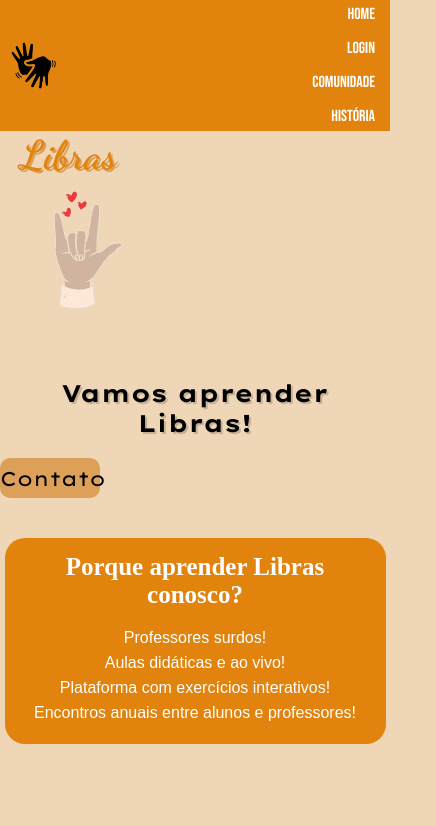
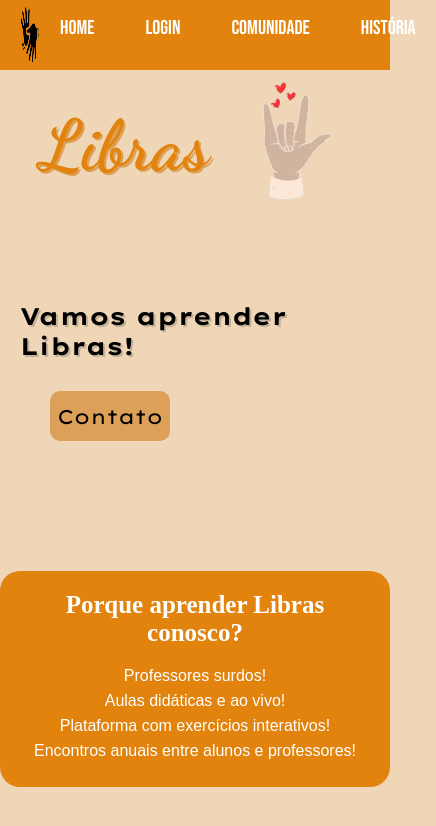
Before and after one commit to Lahyz/Landing-Page, a plain HTML site: page index.html in a window 390 px wide. Shown: the whole page, 436 px wide, since content can reach past the window. Drawn offline with Linux system fonts and the light colour scheme.

Commit message:
Atualizações de layout Centralizar titulo e conteudo.

```diff
--- a/index.html
+++ b/index.html
@@ -17,25 +17,30 @@
     </nav>
     </header>
     <main>
-        <section class="part1">
+        <div class="titulo">
         <h1>Libras</h1>
         <img src="imagens/loveyou-cortada.png" alt="imagem de perfil">
+        </div>
+
+        <div class="conteudo">
+
+        <section class="part1">
+        <div class="chamada">
+        <h2>Vamos aprender Libras!</h2>
+        <button>Contato</button>
+        </div>
         </section>
 
         <section class="part2">
-           <div>
-        <h2>Vamos aprender Libras!</h2>
-        <button>Contato</button>
-        </div>
-
         <div class="motivos">
             <h3>Porque aprender Libras conosco?</h3>
-            <p>Professores surdos!</p>
-            <p>Aulas didáticas e ao vivo!</p>
-            <p>Plataforma com exercícios interativos!</p>
-            <p>Encontros anuais entre alunos e professores!</p>
+            <p class="motivo-item">Professores surdos!</p>
+            <p class="motivo-item">Aulas didáticas e ao vivo!</p>
+            <p class="motivo-item">Plataforma com exercícios interativos!</p>
+            <p class="motivo-item">Encontros anuais entre alunos e professores!</p>
             </div>
         </section>
+        </div>
     </main>
 </body>
 </html>
--- a/style.css
+++ b/style.css
@@ -10,36 +10,39 @@
     margin: 0;
     padding: 0;
     text-decoration: none;
+    box-sizing: border-box;
 }
 
 body {
-    background-color:#dca1596e;
+    background-color:rgba(220, 161, 89, 0.431);
 }
 
 .menu {
     background-color: #E1830D;
     display: flex;
-    justify-content: space-around;
-    align-items: center;
-
+    justify-content: space-between;
+    padding: 5px 5%;
 }
 
 .menu > img {
-    height: 70px;
-    margin: 20px;
+    height: 60px;
+    min-width: 20px;
+    max-width: 60px;
 }
 
 nav {
     display: flex;
-    gap: 50px;
+    gap: 10px;
 }
 
-nav > a {
+
+.menu nav > a {
     color: white;
     font-family: "Bebas Neue", sans-serif;
     font-size: 20px;
     border-radius: 5px;
-    padding: 10px;
+    padding: .5px;
+    margin: 10px 20px;
 }
 
 nav > a:hover {
@@ -48,33 +51,45 @@ nav > a:hover {
  transition: .5s;
 }
 
+main {
+    display: flex;
+    flex-direction: column;
+    align-items: center;
+
+}
+
+.titulo {
+ display: flex;
+ align-items: center;
+ gap: 20px;
+ margin-bottom: 40px;
+ justify-content: center;
+ }
+
 h1 {
     font-family: "Dancing Script", cursive;
-    font-size: 100px;
+    font-size: 70px;
     color: var(--cor1);
     text-shadow: 2px 2px 0px var(--cor2);
 }
 
-.part1 {
+.conteudo {
     display: flex;
-    align-items: center;
-    padding: 0px 50rem;
-}
+    gap: 60px;
+ }
 
-.part2 {
-    display: flex;
-    gap: 30rem;
-    margin-top: 10rem;
-    justify-content: center;
-}
 
 h2 {
     font-family:"Lexend Giga", sans-serif;
     text-shadow: 2px 2px 0px rgba(0, 0, 0, 0.174);
 }
 
+.chamada {
+    margin: 40px 20px;
+}
+
 button {
-    margin: 30px 9rem;
+    margin: 30px;
     height: 50px;
     width: 120px;
     border: none;
@@ -98,91 +113,23 @@ h3 {
 .motivos {
     background-color: #E1830D;
     border-radius: 20px;
-    height: 10rem;
-    width: 25rem;
-    padding: 10px;
+    height: auto;
+    padding: 20px;
     text-align: center;
     color: white;
+    max-width: 700px;
+    min-width: 300px;
 }
 
-.motivos > p {
+.motivo-item {
     color: white;
     font-family: sans-serif;
     margin-bottom: 7px;
 }
 
-@media (max-width: 600px) {
-
-
-    .menu {
-        /* Muda de 'space-around' para 'space-between' e centraliza itens */
-        justify-content: space-between;
-        padding: 0 10px; /* Adiciona um padding nas laterais */
-    }
-
-    .menu > img {
-        height: 50px; /* Diminui o logo */
-        margin: 10px 0;
-    }
-
-    nav {
-        /* No celular, quebra os links em colunas para ficarem um abaixo do outro */
+@media (max-width: 900px) {
+    .conteudo {
         flex-direction: column;
-        gap: 5px; /* Diminui o espaço entre os links */
-        /* Alinha os links à direita do menu */
-        align-items: flex-end;
-    }
-
-    nav > a {
-        font-size: 16px; /* Fonte menor para caber */
-        padding: 5px;
-    }
-
-    /* 2. TÍTULOS e ELEMENTOS DE CONTEÚDO */
-
-    h1 {
-        font-size: 40px; /* Reduz o tamanho do H1 gigante */
-        text-align: center;
-    }
-
-    h2 {
-        text-align: center;
-    }
-
-    /* 3. PART1 - ONDE ESTAVA O PADDING DE 50rem */
-    .part1 {
-        /* Remove o padding gigante e usa um padding pequeno e proporcional */
-        padding: 0 20px;
-        /* Garante que o item fique alinhado ao topo, se houver imagem/texto */
-        align-items: flex-start;
-        /* Se houver uma imagem ao lado, força a quebra para o celular */
-        flex-direction: column;
-        text-align: center;
-    }
-
-    /* 4. PART2 - ONDE ESTAVA O GAP DE 30rem */
-    .part2 {
-        /* Força a quebra dos elementos em coluna (um abaixo do outro) */
-        flex-direction: column;
-        /* Remove o gap gigante e centraliza */
-        gap: 20px;
-        margin-top: 3rem;
-        align-items: center; /* Centraliza os blocos verticalmente */
-
-    }
-
-    /* 5. MOTIVOS (Blocos de Conteúdo) */
-    .motivos {
-        height: auto; /* Deixa a altura se ajustar ao conteúdo */
-        width: 90%; /* Ocupa quase toda a largura da tela do celular */
-        margin: 0 auto; /* Centraliza o bloco */
-        padding: 15px;
-    }
-
-    /* 6. BOTÃO (Ajuste de Margem e Tamanho) */
-    button {
-        margin: 20px auto; /* Centraliza o botão e ajusta o espaço */
-        height: 40px;
-        width: 100px;
+        align-items: center;
     }
 }
```
